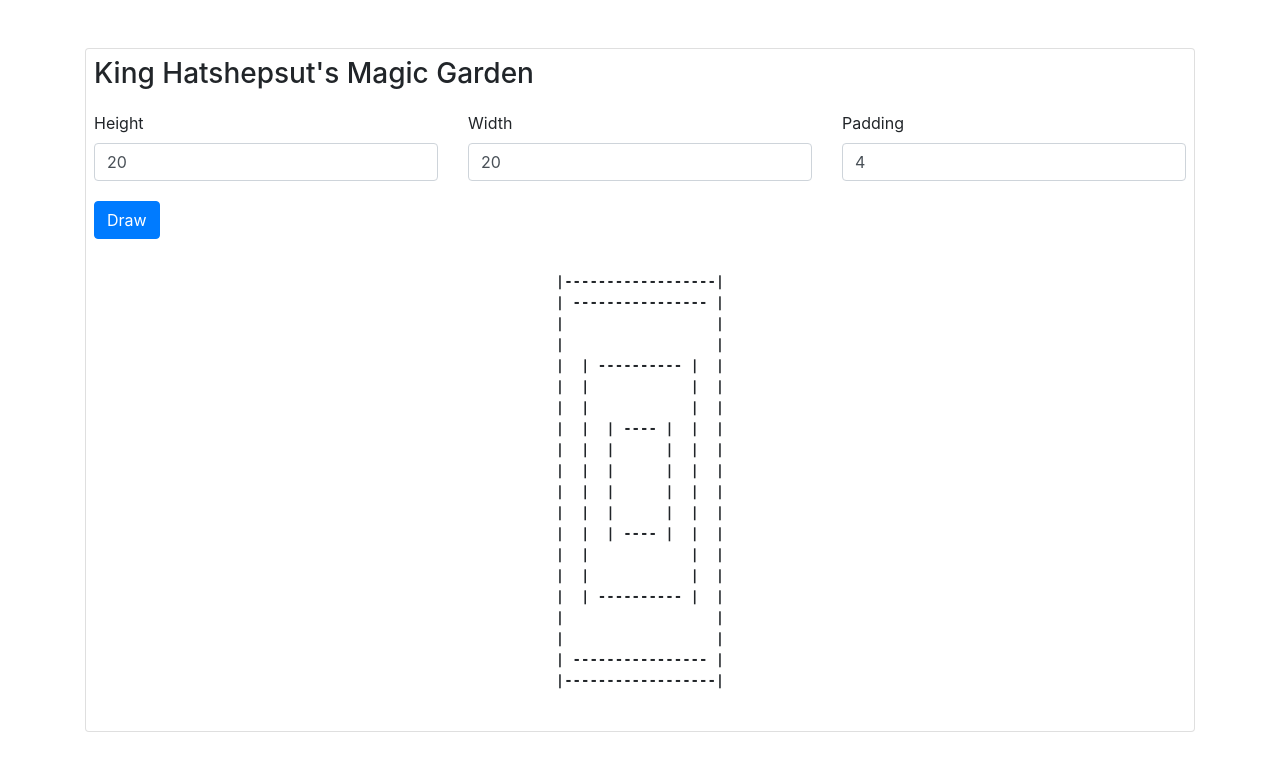
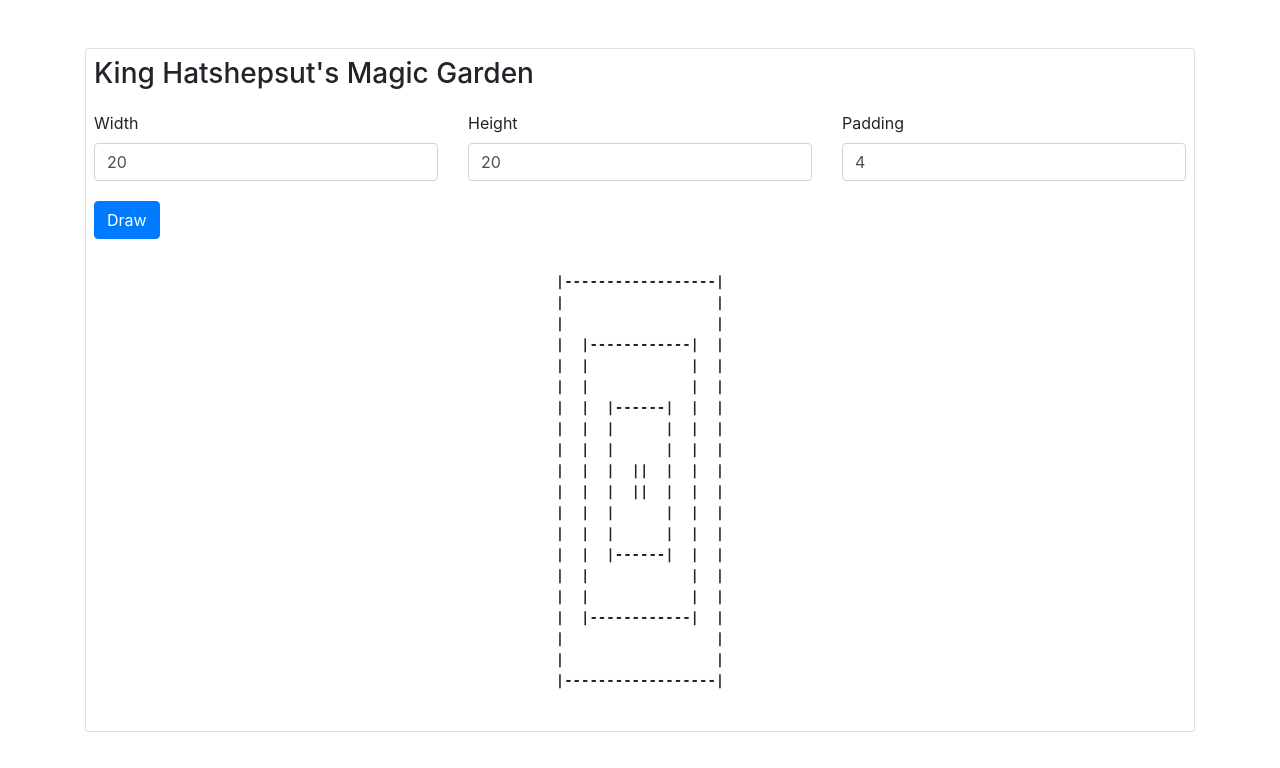
Before and after one commit to mdadils/magicGarden, a website: page index.html in a window 1280 px wide. Drawn offline with nearby package versions, Linux system fonts and the light colour scheme.

Commit message:
Fixed edge case

```diff
--- a/index.html
+++ b/index.html
@@ -32,25 +32,13 @@
         </div>
         <form class="needs-validation" id="controls">
           <div class="form-group row">
-            <div class="col-sm-12 col-lg-4 my-1">
-              <label class="" for="heightInput">Height</label>
-              <input
-                required
-                min="20"
-                step="2"
-                value="20"
-                type="number"
-                id="heightInput"
-                class="form-control"
-                placeholder="Number of rows"
-              />
-            </div>
             <div class="col-sm-12  col-lg-4 my-1">
               <label class="" for="widthInput">Width</label>
               <div class="input-group">
                 <input
                   required
                   min="20"
+                  max="300"
                   step="2"
                   value="20"
                   type="number"
@@ -60,6 +48,21 @@
                 />
               </div>
             </div>
+            <div class="col-sm-12 col-lg-4 my-1">
+              <label class="" for="heightInput">Height</label>
+              <input
+                required
+                min="20"
+                max="300"
+                step="2"
+                value="20"
+                type="number"
+                id="heightInput"
+                class="form-control"
+                placeholder="Number of rows"
+              />
+            </div>
+
             <div class="col-sm-12  col-lg-4 my-1">
               <label class="" for="paddingInput">Padding</label>
               <div class="input-group">
--- a/package.json
+++ b/package.json
@@ -4,8 +4,12 @@
   "description": "",
   "main": "index.html",
   "scripts": {
+    "start": "node server.js",
     "test": "test"
   },
   "author": "",
-  "license": "ISC"
+  "license": "ISC",
+  "dependencies": {
+    "express": "^4.17.1"
+  }
 }
--- a/script.js
+++ b/public/script.js
@@ -15,6 +15,7 @@ const draw = (height, width, padding) => {
 
   for (let rowIndex = 0; rowIndex < numberOfIterations; rowIndex++) {
     const halfRow = Array(midWidth).fill(0);
+    currentOrigin = Math.min(midWidth - 1, rowIndex);
 
     for (let colIndex = 0; colIndex <= currentOrigin; colIndex++) {
       const isValidStartPosition = chackIsValidStartPosition(colIndex);
@@ -26,7 +27,6 @@ const draw = (height, width, padding) => {
         halfRow.fill(1, rowIndex + 1);
       }
     }
-    currentOrigin = Math.min(midWidth, rowIndex);
     const fullRow = [...halfRow, ...halfRow.reverse()];
     halfCols.push(fullRow);
   }
```
Also changed, not shown: server.js (added, +14 -0 lines), 2 other files.
